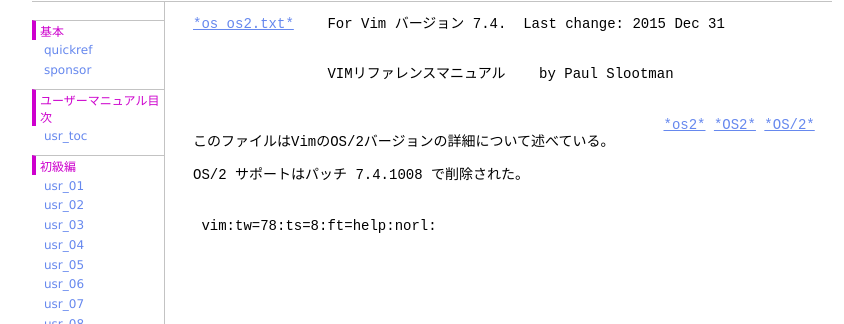
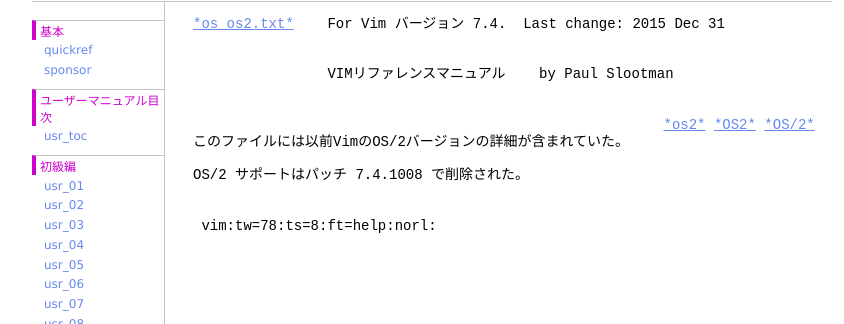
Before and after one commit to vim-jp/vimdoc-ja, a Jekyll site: the page built from os_os2.html, in a window 1280 px wide and 900 px high. Shown: the part 187-511 px from the top of the window, without its empty margins (208-1052 px from the left). Built offline with Jekyll 4.4.1, drawn with Linux system fonts in a browser that asks for light colours; nearby versions of some CDN libraries; comment, search, counter and statistics services are not loaded.

Commit message:
Generated by Travis JOB 23.1
https://travis-ci.org/vim-jp/vimdoc-ja-working/builds/112315894

```diff
--- a/os_os2.html
+++ b/os_os2.html
@@ -9,7 +9,7 @@
 <br>
 <br>
 &nbsp;&nbsp;&nbsp;&nbsp;&nbsp;&nbsp;&nbsp;&nbsp;&nbsp;&nbsp;&nbsp;&nbsp;&nbsp;&nbsp;&nbsp;&nbsp;&nbsp;&nbsp;&nbsp;&nbsp;&nbsp;&nbsp;&nbsp;&nbsp;&nbsp;&nbsp;&nbsp;&nbsp;&nbsp;&nbsp;&nbsp;&nbsp;&nbsp;&nbsp;&nbsp;&nbsp;&nbsp;&nbsp;&nbsp;&nbsp;&nbsp;&nbsp;&nbsp;&nbsp;&nbsp;&nbsp;&nbsp;&nbsp;&nbsp;&nbsp;&nbsp;&nbsp;&nbsp;&nbsp;&nbsp;&nbsp;<a class="Constant" href="os_os2.html#os2" name="os2">*os2*</a>&nbsp;<a class="Constant" href="os_os2.html#OS2" name="OS2">*OS2*</a>&nbsp;<a class="Constant" href="os_os2.html#OS/2" name="OS/2">*OS/2*</a><br>
-このファイルはVimのOS/2バージョンの詳細について述べている。<br>
+このファイルには以前VimのOS/2バージョンの詳細が含まれていた。<br>
 <br>
 OS/2 サポートはパッチ 7.4.1008 で削除された。<br>
 <br>
```
